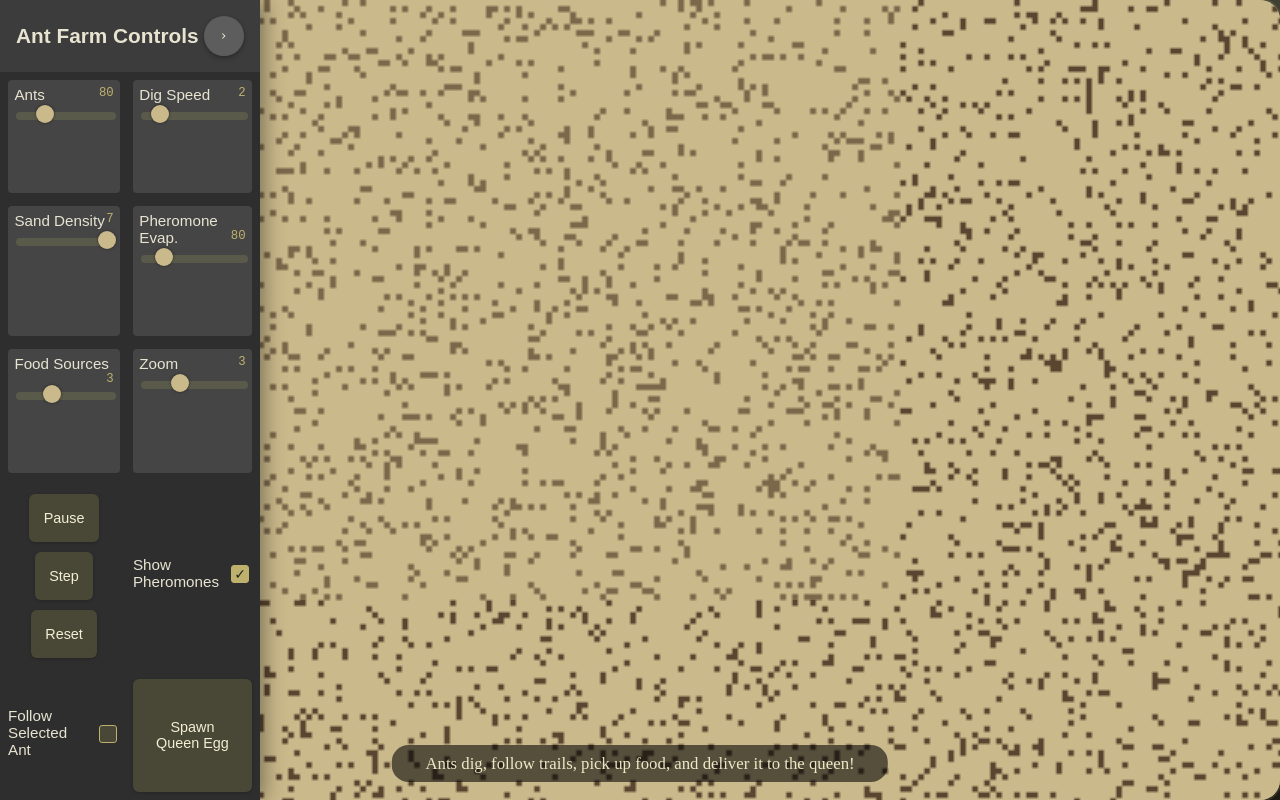
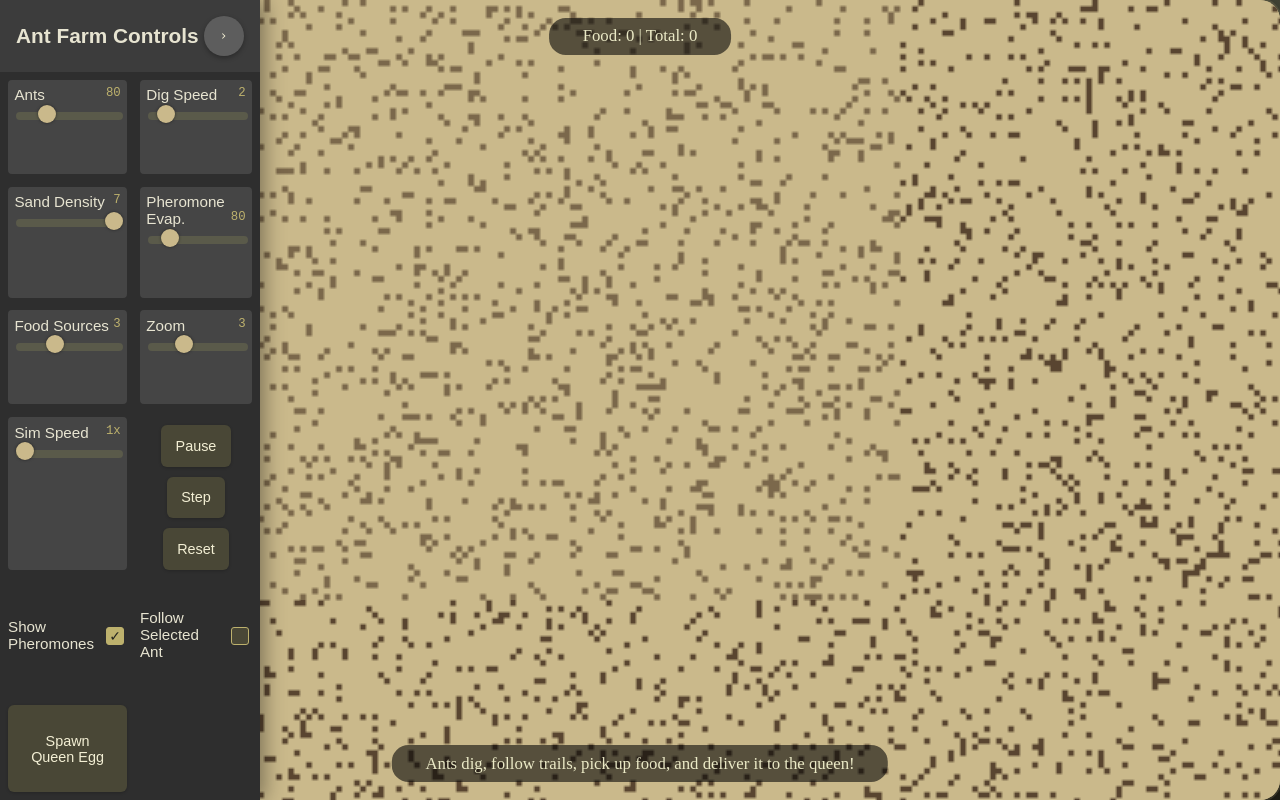
Before and after one commit to ChrisPirillo/ant-farm, a plain HTML site: page sim.html in a window 1280 px wide. Drawn offline with Linux system fonts and the light colour scheme; animation ran at ten frames a second.

Commit message:
Add sim speed control and food tracking

```diff
--- a/sim.html
+++ b/sim.html
@@ -154,6 +154,21 @@
     #statusbar {
       position: absolute;
       bottom: 18px;
+      left: 50%;
+      transform: translateX(-50%);
+      background: rgba(10,10,10,0.65);
+      border-radius: 1em;
+      padding: 0.5em 2em;
+      font-size: 1.05em;
+      color: #efefcc;
+      opacity: 0.93;
+      pointer-events: none;
+      text-align: center;
+      z-index: 15;
+    }
+    #foodstats {
+      position: absolute;
+      top: 18px;
       left: 50%;
       transform: translateX(-50%);
       background: rgba(10,10,10,0.65);
@@ -362,6 +377,10 @@
         <label for="zoom">Zoom <span class="slider-value" id="zoomLabel"></span></label>
         <input type="range" id="zoom" min="1" max="7" value="3">
       </div>
+      <div class="control-group">
+        <label for="simSpeed">Sim Speed <span class="slider-value" id="simSpeedLabel"></span></label>
+        <input type="range" id="simSpeed" min="1" max="4" value="1">
+      </div>
       <div class="btn-row">
         <button id="playPause">Pause</button>
         <button id="step">Step</button>
@@ -383,6 +402,7 @@
   <div id="canvas-container">
     <canvas id="antfarm" width="900" height="600"></canvas>
     <div id="statusbar"></div>
+    <div id="foodstats"></div>
   </div>
 </div>
 <script>
@@ -390,6 +410,7 @@
   const canvas = document.getElementById('antfarm');
   const ctx = canvas.getContext('2d');
   const statusbar = document.getElementById('statusbar');
+  const foodstats = document.getElementById('foodstats');
   const canvasContainer = document.getElementById('canvas-container');
   const controls = document.getElementById('controls');
   const controlsToggleButton = document.getElementById('controls-toggle-button');
@@ -404,10 +425,13 @@
   let cols = Math.floor(width / gridSize);
   let rows = Math.floor(height / gridSize);
   let paused = false;
+  let simSpeed = 1;
   let showPheromones = true;
   let stepOnce = false;
   let followAnt = false;
   let followedAnt = null;
+  let foodCollected = 0;
+  let totalFoodCollected = parseInt(localStorage.getItem('totalFoodCollected') || '0');
 
 
   // Panning variables
@@ -434,6 +458,8 @@
   const foodCountLabel = document.getElementById('foodCountLabel');
   const zoomSlider = document.getElementById('zoom');
   const zoomLabel = document.getElementById('zoomLabel');
+  const simSpeedSlider = document.getElementById('simSpeed');
+  const simSpeedLabel = document.getElementById('simSpeedLabel');
 
 
   const showPheromonesToggle = document.getElementById('showPheromones');
@@ -448,6 +474,7 @@
     evapRateLabel.textContent = evapRateSlider.value;
     foodCountLabel.textContent = foodCountSlider.value;
     zoomLabel.textContent = zoomSlider.value;
+    simSpeedLabel.textContent = simSpeedSlider.value + 'x';
   }
 
 
@@ -586,7 +613,13 @@
         let dx = qx - this.x, dy = qy - this.y;
         let dist = Math.hypot(dx, dy);
         if (dist > 1) { this.dx = dx / dist; this.dy = dy / dist; }
-        if (dist < 4) this.carrying = 0;
+        if (dist < 4) {
+          this.carrying = 0;
+          foodCollected++;
+          totalFoodCollected++;
+          localStorage.setItem('totalFoodCollected', totalFoodCollected);
+          foodstats.textContent = `Food: ${foodCollected} | Total: ${totalFoodCollected}`;
+        }
       } else {
         if (Math.random() < 0.06) {
           let best = null, bestVal = 0;
@@ -890,7 +923,9 @@
 
   function loop() {
     if (!paused || stepOnce) {
-      step();
+      for (let i = 0; i < simSpeed; i++) {
+        step();
+      }
       stepOnce = false;
     }
     requestAnimationFrame(loop);
@@ -912,6 +947,9 @@
     followAnt = false;
     followedAnt = null;
     followAntToggle.checked = false;
+    simSpeed = +simSpeedSlider.value;
+    foodCollected = 0;
+    foodstats.textContent = `Food: ${foodCollected} | Total: ${totalFoodCollected}`;
     draw(); // Initial draw
     statusbar.textContent = 'Ants dig, follow trails, pick up food, and deliver it to the queen!';
   }
@@ -948,6 +986,10 @@
   zoomSlider.oninput = () => {
     updateSliderLabels();
     draw(); // Redraw immediately on zoom change
+  };
+  simSpeedSlider.oninput = () => {
+    simSpeed = +simSpeedSlider.value;
+    updateSliderLabels();
   };
 
 
```
